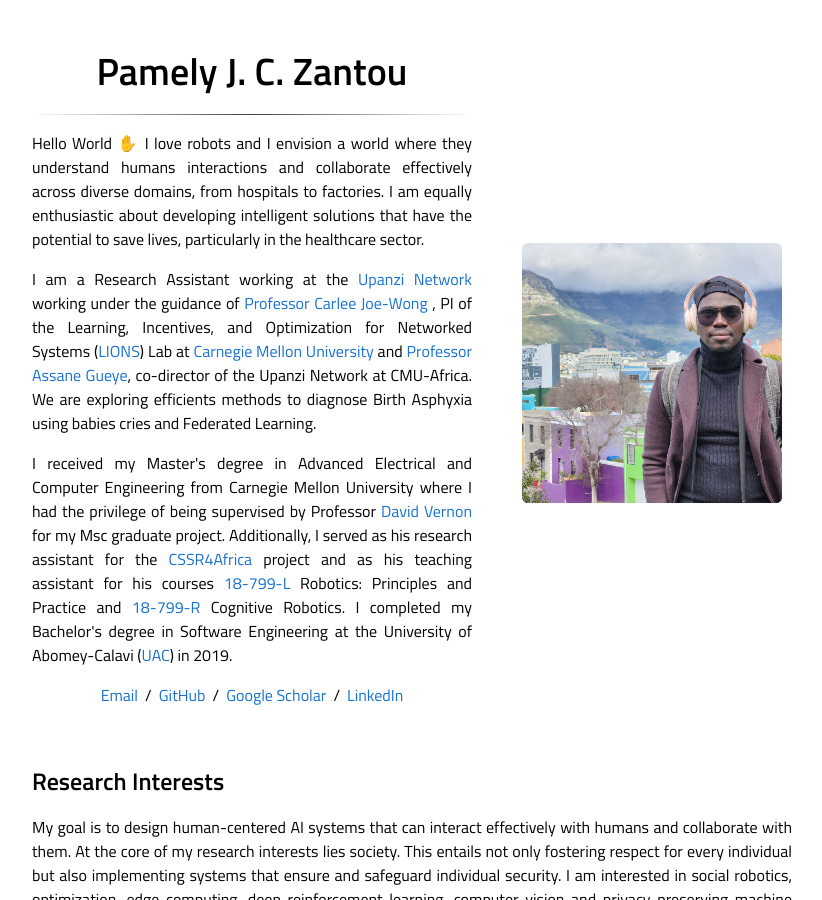
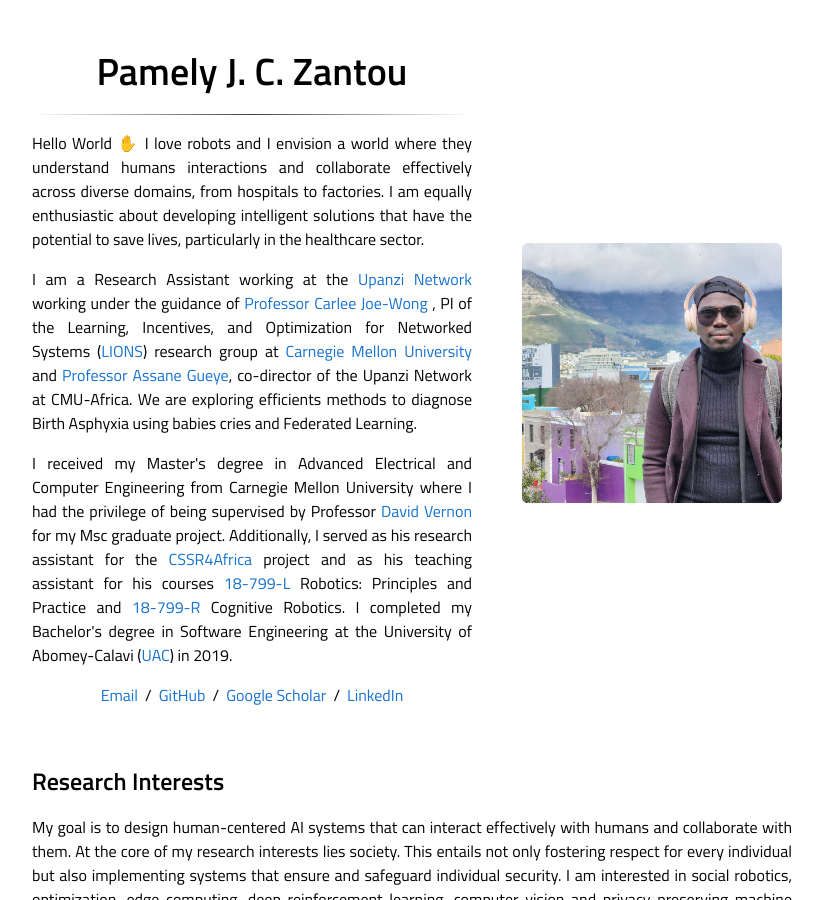
Before and after one commit to pamely/pamely.github.io, a Jekyll site: the page built from _posts/2023-12-06-winlp.markdown, in a window 1280 px wide and 900 px high. Shown: the whole window, without its empty margins (228-1050 px from the left). Built offline with Jekyll 4.4.1, drawn with Linux system fonts in a browser that asks for light colours.

Commit message:
Update default.html

```diff
--- a/_layouts/default.html
+++ b/_layouts/default.html
@@ -40,7 +40,7 @@
                 I am equally enthusiastic about developing intelligent solutions that have the potential to save lives, particularly in the healthcare sector.
               </p>
               <p>
-                I am a Research Assistant working at the <a href="https://www.africa.engineering.cmu.edu/research/upanzi/index.html">Upanzi Network</a> working under the guidance of <a href="https://www.andrew.cmu.edu/user/cjoewong/"> Professor Carlee Joe-Wong </a>, PI of the Learning, Incentives, and Optimization for Networked Systems (<a href="https://research.ece.cmu.edu/lions/index.html">LIONS</a>) Lab at <a href="https://www.cmu.edu/">Carnegie Mellon University</a> and <a href="https://www.africa.engineering.cmu.edu/about/contact/directory/bios/gueye-assane.html"> Professor Assane Gueye</a>, co-director of the Upanzi Network at CMU-Africa. We are exploring efficients methods to diagnose Birth Asphyxia using babies cries and Federated Learning.
+                I am a Research Assistant working at the <a href="https://www.africa.engineering.cmu.edu/research/upanzi/index.html">Upanzi Network</a> working under the guidance of <a href="https://www.andrew.cmu.edu/user/cjoewong/"> Professor Carlee Joe-Wong </a>, PI of the Learning, Incentives, and Optimization for Networked Systems (<a href="https://research.ece.cmu.edu/lions/index.html">LIONS</a>) research group at <a href="https://www.cmu.edu/">Carnegie Mellon University</a> and <a href="https://www.africa.engineering.cmu.edu/about/contact/directory/bios/gueye-assane.html"> Professor Assane Gueye</a>, co-director of the Upanzi Network at CMU-Africa. We are exploring efficients methods to diagnose Birth Asphyxia using babies cries and Federated Learning.
               </p>
               <p>
                 I received my Master's degree in Advanced Electrical and Computer Engineering from Carnegie Mellon University where I had the privilege of being supervised by Professor <a href="http://www.vernon.eu/"> David Vernon </a> for my Msc graduate project. Additionally, I served as his  research assistant for the <a href="https://cssr4africa.github.io/"> CSSR4Africa </a> project and as his teaching assistant for his courses <a href="https://www.africa.engineering.cmu.edu/academics/courses/18-799-L.html"> 18-799-L</a> Robotics: Principles and Practice and <a href="https://www.africa.engineering.cmu.edu/academics/courses/18-799-R.html"> 18-799-R</a> Cognitive Robotics. I completed my Bachelor's degree in Software Engineering at the University of Abomey-Calavi (<a href="https://uac.bj/">UAC</a>) in 2019.
```
